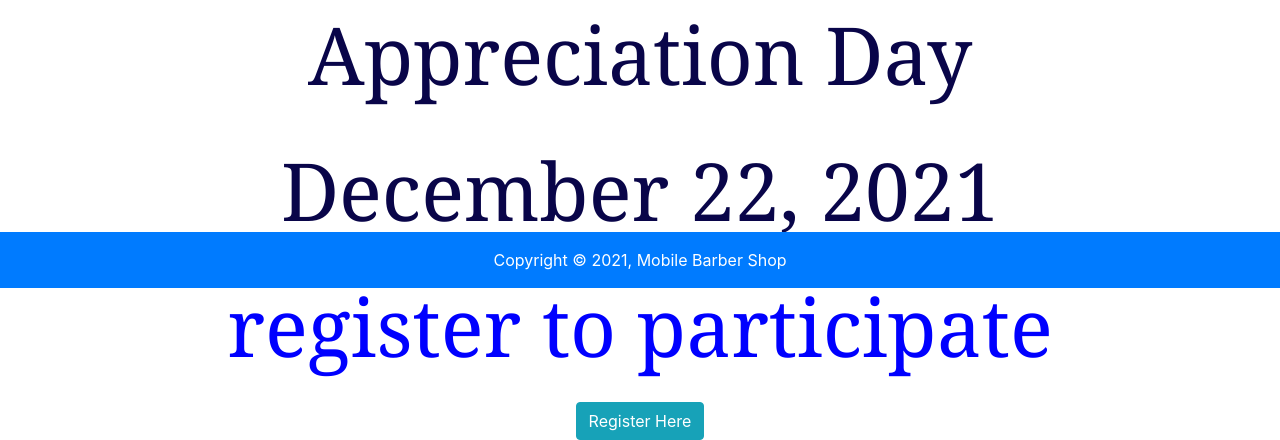
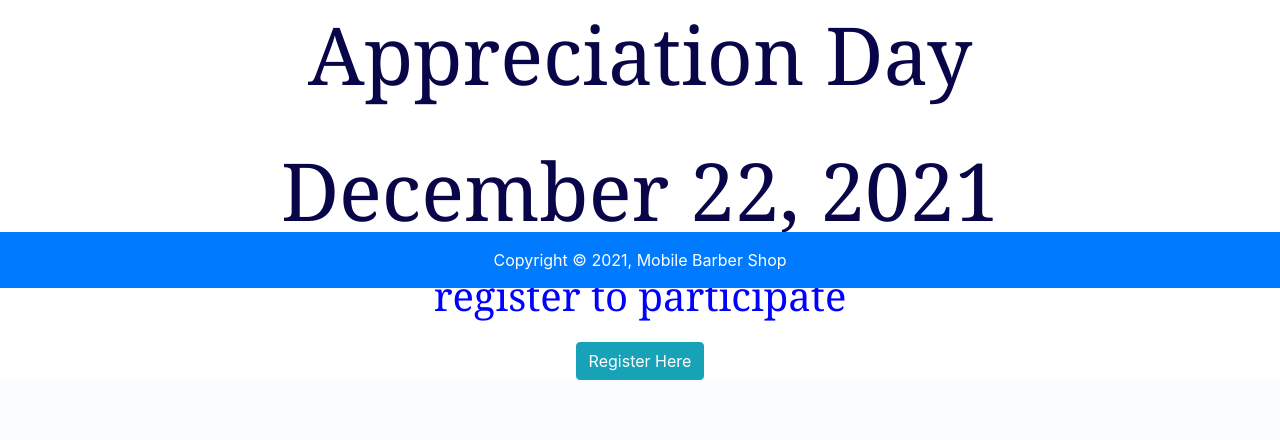
Before and after one commit to scruncho/barbershop, a PHP site: page / in a window 1280 px wide. Shown: the part 504-944 px from the top of the page. After the commit the page ends 884 px from the top, so only its background shows below. Run offline with PHP 8.4, Linux system fonts and the light colour scheme; data that the repository does not hold is empty.

Commit message:
font size

```diff
--- a/index.php
+++ b/index.php
@@ -10,7 +10,7 @@
     <h1 class="text-center" >Delight Cut</h1>
     <P class="text-center">Presents Another Customer Appreciation Day</P>
     <P class="text-center">December 22, 2021</P>
-    <P class="text-center" style="color:blue;text-align:center;">register to participate</P>
+    <P class="text-center" style="color:blue;text-align:center; font-size: 40px">register to participate</P>
 
 
   <center><a href="subscribe.php" class="btn btn-info" role="button">Register Here</a></center>
```
